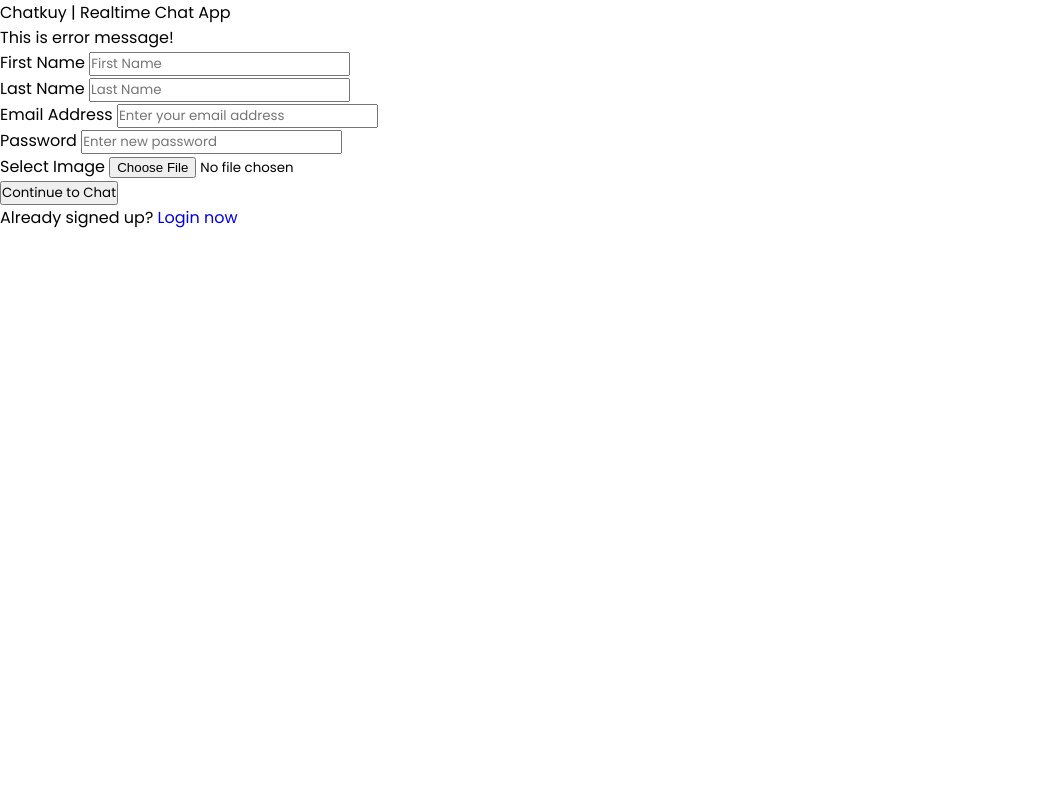
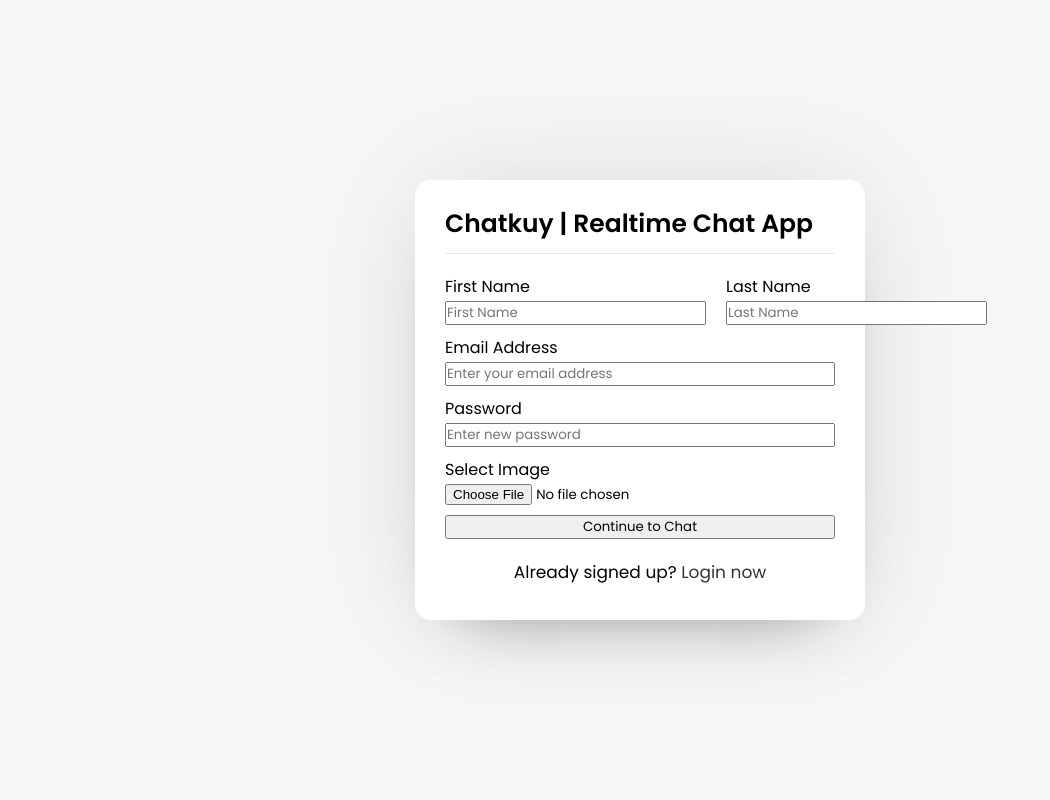
Before and after one commit to dewangga-pk/chatkuy, a PHP site: page / in a window 1280 px wide. Shown: the whole page, without its empty margins (0-1050 px from the left). Run offline with PHP 8.4, Linux system fonts and the light colour scheme.

Commit message:
frontend done

```diff
--- a/asset/css/style.css
+++ b/asset/css/style.css
@@ -1,8 +1,324 @@
-@import url('https://fonts.googleapis.com/css2?family=Poppins:wght@200;300;400;500;600;700&display=swap');
-*{
-    margin: 0;
-    padding: 0;
-    box-sizing: border-box;
-    text-decoration: none;
-    font-family: 'Poppins',sans-serif;
+@charset "UTF-8";
+@import url("https://fonts.googleapis.com/css2?family=Poppins:wght@200;300;400;500;600;700&display=swap");
+* {
+  margin: 0;
+  padding: 0;
+  box-sizing: border-box;
+  text-decoration: none;
+  font-family: "Poppins", sans-serif;
 }
+
+body {
+  display: flex;
+  align-items: center;
+  justify-content: center;
+  min-height: 100vh;
+  background: #f7f7f7;
+}
+
+.wrapper {
+  background: #fff;
+  width: 450px;
+  border-radius: 16px;
+  box-shadow: 0 0 128px 0 rgba(0, 0, 0, 0.1), 0 32px 64px -48px rgba(0, 0, 0, 0.5);
+}
+.wrapper img {
+  object-fit: cover;
+  border-radius: 50%;
+}
+
+.users .user-list a .content, .users header .content {
+  display: flex;
+  align-items: center;
+}
+
+.users .user-list a, .users header {
+  display: flex;
+  align-items: center;
+  padding-bottom: 20px;
+  justify-content: space-between;
+  border-bottom: 1px solid #e6e6e6;
+}
+
+.users .user-list a .content .details, .users header .details {
+  margin-left: 15px;
+  color: #000;
+}
+.users .user-list a .content .details span, .users header .details span {
+  font-size: 17px;
+  font-weight: 500;
+}
+
+.form {
+  padding: 25px 30px;
+}
+.form header {
+  font-size: 25px;
+  font-weight: 600;
+  padding-bottom: 10px;
+  border-bottom: 1px solid #e6e6e6;
+}
+.form form {
+  margin: 20px 0;
+}
+.form form .error-txt {
+  color: #721c24;
+  background: #f8d7da;
+  padding: 8px 10px;
+  text-align: center;
+  border-radius: 5px;
+  margin-bottom: 10px;
+  border: 1px solid #f5c6cb;
+  display: none;
+}
+.form form .field {
+  display: flex;
+  flex-direction: column;
+  margin-bottom: 10px;
+  position: relative;
+}
+.form form .field input {
+  outline: none;
+}
+.form form .field label {
+  margin-bottom: 2px;
+}
+.form form .field i {
+  position: absolute;
+  right: 15px;
+  color: #ccc;
+  top: 70%;
+  transform: translateY(-50%);
+  cursor: pointer;
+}
+.form form .field i.active::before {
+  color: #333;
+  content: "";
+}
+.form form .input input {
+  height: 40px;
+  width: 100%;
+  font-size: 16px;
+  padding: 0 10px;
+  border: 1px solid #ccc;
+  border-radius: 5px;
+}
+.form form .name-details {
+  display: flex;
+}
+.form form .name-details .field:first-child {
+  margin-right: 10px;
+}
+.form form .name-details .field:last-child {
+  margin-left: 10px;
+}
+.form form .image input {
+  font-size: 17px;
+}
+.form form .button input {
+  margin-top: 13px;
+  height: 45px;
+  border: none;
+  font-size: 17px;
+  font-weight: 400;
+  background: #333;
+  color: #fff;
+  border-radius: 5px;
+  cursor: pointer;
+}
+.form .link {
+  text-align: center;
+  margin: 10px 0;
+  font-size: 17px;
+}
+.form .link a {
+  color: #333;
+}
+.form .link a:hover {
+  text-decoration: underline;
+}
+
+.users {
+  padding: 25px 30px;
+}
+.users header .content img {
+  height: 50px;
+  width: 50px;
+}
+.users header .logout {
+  color: #fff;
+  font-size: 17px;
+  padding: 7px 15px;
+  background: #333;
+  border-radius: 5px;
+}
+.users .search {
+  margin: 20px 0;
+  display: flex;
+  align-items: center;
+  justify-content: space-between;
+  position: relative;
+}
+.users .search .text {
+  font-size: 18px;
+}
+.users .search input {
+  position: absolute;
+  height: 42px;
+  width: calc(100% - 50px);
+  border: 1px solid #ccc;
+  padding: 0 13px;
+  font-size: 16px;
+  border-radius: 5px;
+  outline: none;
+  opacity: 0;
+  pointer-events: none;
+  transition: all 0.2s ease;
+}
+.users .search input.active {
+  opacity: 1;
+  pointer-events: auto;
+}
+.users .search button {
+  width: 47px;
+  height: 42px;
+  border: none;
+  outline: none;
+  color: #333;
+  background: #fff;
+  cursor: pointer;
+  font-size: 17px;
+  border-radius: 0 5px 5px 0;
+  transition: all 0.2s ease;
+}
+.users .search button.active {
+  color: #fff;
+  background: #333;
+}
+.users .search button.active i::before {
+  content: "";
+}
+.users .user-list {
+  max-height: 350px;
+  overflow-y: auto;
+}
+.users .user-list:last-child {
+  border: none;
+  margin-bottom: 0px;
+}
+.users .user-list::-webkit-scrollbar {
+  width: 0px;
+}
+.users .user-list a {
+  padding-right: 15px;
+  padding-bottom: 10px;
+  margin-bottom: 10px;
+  border-bottom: #f1f1f1;
+}
+.users .user-list a .content img {
+  height: 45px;
+  width: 45px;
+}
+.users .user-list a .content p {
+  color: #67676a;
+}
+.users .user-list a .status-dot {
+  font-size: 12px;
+  color: #468669;
+}
+.users .user-list a .status-dot.offline {
+  color: #ccc;
+}
+
+.chat-area header {
+  display: flex;
+  align-items: center;
+  padding: 18px 30px;
+}
+.chat-area header img {
+  height: 45px;
+  width: 45px;
+  margin: 0 15px;
+}
+.chat-area header .back-icon {
+  font-size: 18px;
+  color: #333;
+}
+.chat-area header span {
+  font-size: 17px;
+  font-weight: 500;
+}
+.chat-area .chat-box {
+  height: 500px;
+  background: #f7f7f7;
+  padding: 10px 30px 20px 30px;
+  box-shadow: inset 0 32px 32px -32px rgba(0, 0, 0, 0.05), inset 0 -32px 32px -32px rgba(0, 0, 0, 0.05);
+  overflow-y: auto;
+}
+.chat-area .chat-box::-webkit-scrollbar {
+  width: 0px;
+}
+.chat-area .chat-box .chat {
+  margin: 15px 0;
+}
+.chat-area .chat-box .chat p {
+  padding: 8px 16px;
+  box-shadow: 0 0 32px rgba(0, 0, 0, 0.08), 0 16px 16px -16px rgba(0, 0, 0, 0.08);
+  word-wrap: break-word;
+}
+.chat-area .chat-box .outgoing {
+  display: flex;
+}
+.chat-area .chat-box .outgoing .details {
+  max-width: calc(100% - 130px);
+  margin-left: auto;
+}
+.chat-area .chat-box .outgoing .details p {
+  background: #333;
+  color: #fff;
+  border-radius: 18px 18px 0 18px;
+}
+.chat-area .chat-box .incoming {
+  display: flex;
+  align-items: flex-end;
+}
+.chat-area .chat-box .incoming img {
+  height: 35px;
+  width: 35px;
+}
+.chat-area .chat-box .incoming .details {
+  margin-left: 10px;
+  max-width: calc(100% - 130px);
+  margin-right: auto;
+}
+.chat-area .chat-box .incoming .details p {
+  color: #333;
+  background: #fff;
+  border-radius: 18px 18px 18px 0;
+}
+.chat-area .typing-area {
+  padding: 18px 30px;
+  display: flex;
+  justify-content: space-between;
+}
+.chat-area .typing-area input {
+  height: 45px;
+  width: calc(100% - 58px);
+  font-size: 17px;
+  border: 1px solid #ccc;
+  padding: 0 13px;
+  border-radius: 5px;
+  outline: none;
+}
+.chat-area .typing-area button {
+  width: 55px;
+  border: none;
+  outline: none;
+  background: #333;
+  color: #fff;
+  font-size: 19px;
+  cursor: pointer;
+  border-radius: 0 5px 5px 0;
+}
+
+/*# sourceMappingURL=style.css.map */
--- /dev/null
+++ b/asset/scss/style.scss
@@ -0,0 +1,344 @@
+@import url('https://fonts.googleapis.com/css2?family=Poppins:wght@200;300;400;500;600;700&display=swap');
+*{
+  margin: 0;
+  padding: 0;
+  box-sizing: border-box;
+  text-decoration: none;
+  font-family: 'Poppins',sans-serif;
+}
+body{
+  display: flex;
+  align-items: center;
+  justify-content: center;
+  min-height: 100vh;
+  background: #f7f7f7;
+}
+.wrapper{
+  background: #fff;
+  width: 450px;
+  border-radius: 16px;
+  box-shadow: 0 0 128px 0 rgba(0,0,0,0.1),
+              0 32px 64px -48px rgba(0,0,0,0.5);
+  img{
+    object-fit: cover;
+    border-radius: 50%;
+  }
+}
+%content{
+  display: flex;
+  align-items: center;
+}
+%users-headers{
+  display: flex;
+  align-items: center;
+  padding-bottom: 20px;
+  justify-content: space-between;
+  border-bottom: 1px solid #e6e6e6;
+}
+%users-details{
+  margin-left: 15px;
+  color: #000;
+  span{
+    font-size: 17px;
+    font-weight: 500;
+  }
+}
+.form{
+  padding: 25px 30px;
+  header{
+    font-size: 25px;
+    font-weight: 600;
+    padding-bottom: 10px;
+    border-bottom: 1px solid #e6e6e6;
+  }
+  form{
+    margin: 20px 0;
+    .error-txt{
+      color: #721c24;
+      background: #f8d7da;
+      padding: 8px 10px;
+      text-align: center;
+      border-radius: 5px;
+      margin-bottom: 10px;
+      border: 1px solid #f5c6cb;
+      display: none;
+    }
+    .field{
+      display: flex;
+      flex-direction: column;
+      margin-bottom: 10px;
+      position: relative;
+      input{
+        outline: none;
+      }
+      label{
+        margin-bottom: 2px;
+      }
+      i{
+        position: absolute;
+        right: 15px;
+        color: #ccc;
+        top: 70%;
+        transform: translateY(-50%);
+        cursor: pointer;
+        &.active::before{
+          color: #333;
+          content: "\f070";
+        }
+      }
+    }
+    .input{
+      input{
+        height: 40px;
+        width: 100%;
+        font-size: 16px;
+        padding: 0 10px;
+        border: 1px solid #ccc;
+        border-radius: 5px;
+      }
+    }
+    .name-details{
+      display: flex;
+      .field{
+        &:first-child{
+          margin-right: 10px;
+        }
+        &:last-child{
+          margin-left: 10px;
+        }
+      }
+    }
+    .image{
+      input{
+        font-size: 17px;
+      }
+    }
+    .button{
+      input{
+        margin-top: 13px;
+        height: 45px;
+        border: none;
+        font-size: 17px;
+        font-weight: 400;
+        background: #333;
+        color: #fff;
+        border-radius: 5px;
+        cursor: pointer;
+      }
+    }
+  }
+  .link{
+    text-align: center;
+    margin: 10px 0;
+    font-size: 17px;
+    a{
+      color: #333;
+      &:hover{
+        text-decoration: underline;
+      }
+    }
+  }
+}
+
+.users{
+  padding: 25px 30px;
+  header{
+    @extend %users-headers;
+    .content{
+      @extend %content;
+      img{
+        height: 50px;
+        width: 50px;
+      }
+    }
+    .details{
+      @extend %users-details;
+    }
+    .logout {
+      color: #fff;
+      font-size: 17px;
+      padding: 7px 15px;
+      background: #333;
+      border-radius: 5px;
+    }
+  }
+  .search{
+    margin: 20px 0;
+    display: flex;
+    align-items: center;
+    justify-content: space-between;
+    position: relative;
+    .text{
+      font-size: 18px;
+    }
+    input{
+      position: absolute;
+      height: 42px;
+      width: calc(100% - 50px);
+      border: 1px solid #ccc;
+      padding: 0 13px;
+      font-size: 16px;
+      border-radius: 5px;
+      outline: none;
+      opacity: 0;
+      pointer-events: none;
+      transition: all 0.2s ease;
+      &.active{
+        opacity: 1;
+        pointer-events: auto;
+      }
+    }
+    button{
+      width: 47px;
+      height: 42px;
+      border: none;
+      outline: none;
+      color: #333;
+      background: #fff;
+      cursor: pointer;
+      font-size: 17px;
+      border-radius: 0 5px 5px 0;
+      transition: all 0.2s ease;
+      &.active{
+        color: #fff;
+        background: #333;
+        i::before{
+          content: "\f00d";
+        }
+      }
+    }
+  }
+  .user-list{
+    max-height: 350px;
+    overflow-y: auto;
+    &:last-child{
+      border: none;
+      margin-bottom: 0px;
+    }
+    &::-webkit-scrollbar{
+      width: 0px;
+    }
+    a{
+      @extend %users-headers;
+      padding-right: 15px;
+      padding-bottom: 10px;
+      margin-bottom: 10px;
+      border-bottom: #f1f1f1;
+      .content{
+        @extend %content;
+        img{
+          height: 45px;
+          width: 45px;
+        }
+        .details{
+          @extend %users-details;
+        }
+        p{
+          color: #67676a;
+        }
+      }
+      .status-dot{
+        font-size: 12px;
+        color: #468669;
+        &.offline{
+          color: #ccc;
+        }
+      }
+    }
+  }
+}
+
+.chat-area{
+  header{
+    display: flex;
+    align-items: center;
+    padding: 18px 30px;
+    img{
+      height: 45px;
+      width: 45px;
+      margin: 0 15px;
+    }
+    .back-icon{
+      font-size: 18px;
+      color: #333;
+    }
+    span{
+      font-size: 17px;
+      font-weight: 500;
+    }
+  }
+  .chat-box{
+    height: 500px;
+    background: #f7f7f7;
+    padding: 10px 30px 20px 30px;
+    box-shadow: inset 0 32px 32px -32px rgb(0 0 0 / 5%),
+                inset 0 -32px 32px -32px rgb(0 0 0 / 5%);
+    overflow-y: auto;
+    &::-webkit-scrollbar{
+      width: 0px;
+    }
+    .chat{
+      margin: 15px 0;
+      p{
+        padding: 8px 16px;
+        box-shadow: 0 0 32px rgb(0 0 0 / 8%),
+                    0 16px 16px -16px rgb(0 0 0 / 8%);
+        word-wrap: break-word;
+      }
+    }
+    .outgoing{
+      display: flex;
+      .details{
+        max-width: calc(100% - 130px);
+        margin-left: auto;
+        p{
+          background: #333;
+          color: #fff;
+          border-radius: 18px 18px 0 18px;
+        }
+      }
+    }
+    .incoming{
+      display: flex;
+      align-items: flex-end;
+      img{
+        height: 35px;
+        width: 35px;
+      }
+      .details{
+        margin-left: 10px;
+        max-width: calc(100% - 130px);
+        margin-right: auto;
+        p{
+          color: #333;
+          background: #fff;
+          border-radius: 18px 18px 18px 0;
+        }
+      }
+    }
+  }
+  .typing-area{
+    padding: 18px 30px;
+    display: flex;
+    justify-content: space-between;
+    input{
+      height: 45px;
+      width: calc(100% - 58px);
+      font-size: 17px;
+      border: 1px solid #ccc;
+      padding: 0 13px;
+      border-radius: 5px;
+      outline: none;
+    }
+    button{
+      width: 55px;
+      border: none;
+      outline: none;
+      background: #333;
+      color: #fff;
+      font-size: 19px;
+      cursor: pointer;
+      border-radius: 0 5px 5px 0;
+    }
+  }
+}
```
Also changed, not shown: asset/javascript/pass-show-hide.js (added, +12 -0 lines), asset/javascript/users.js (added, +8 -0 lines), 1 other file.
